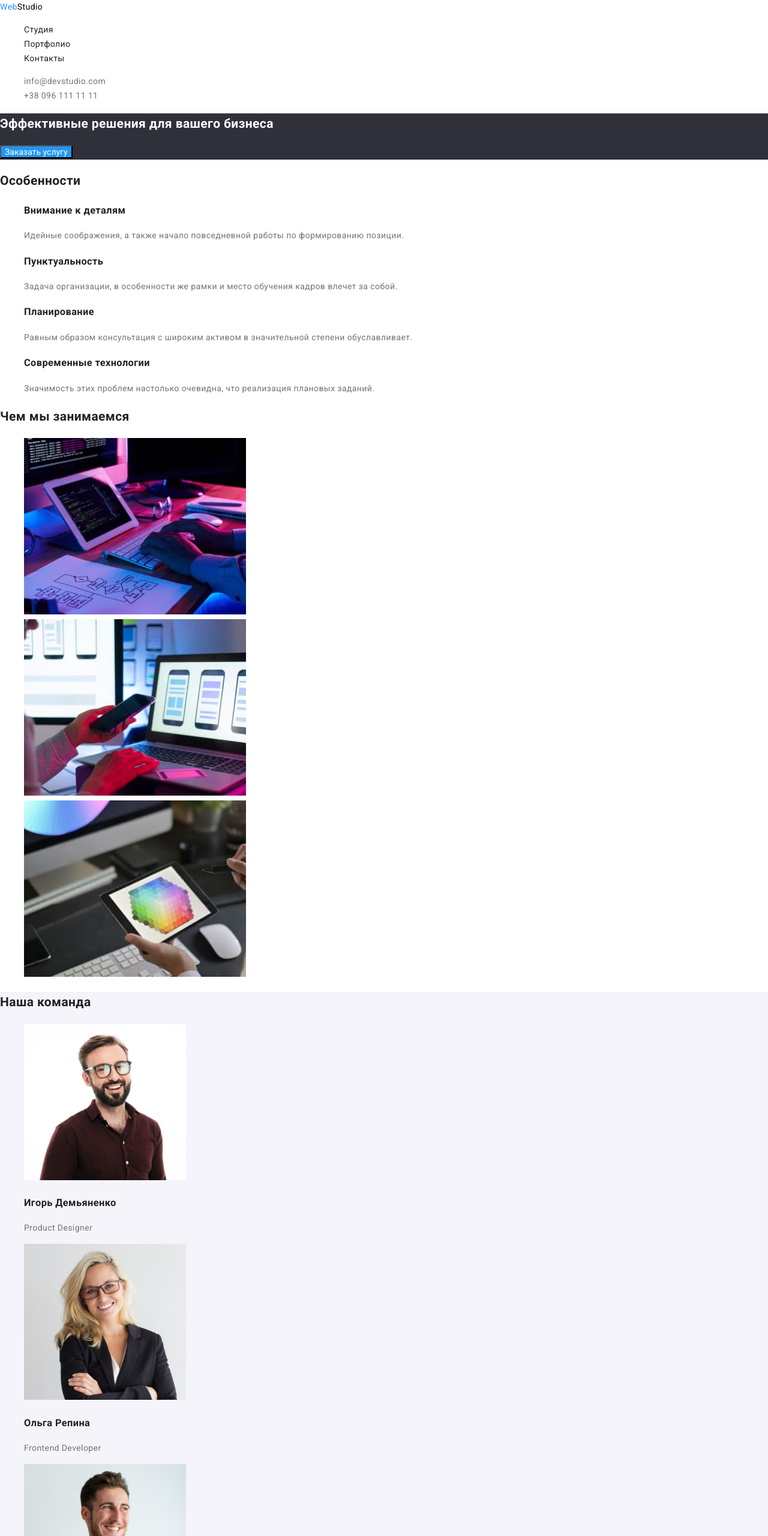
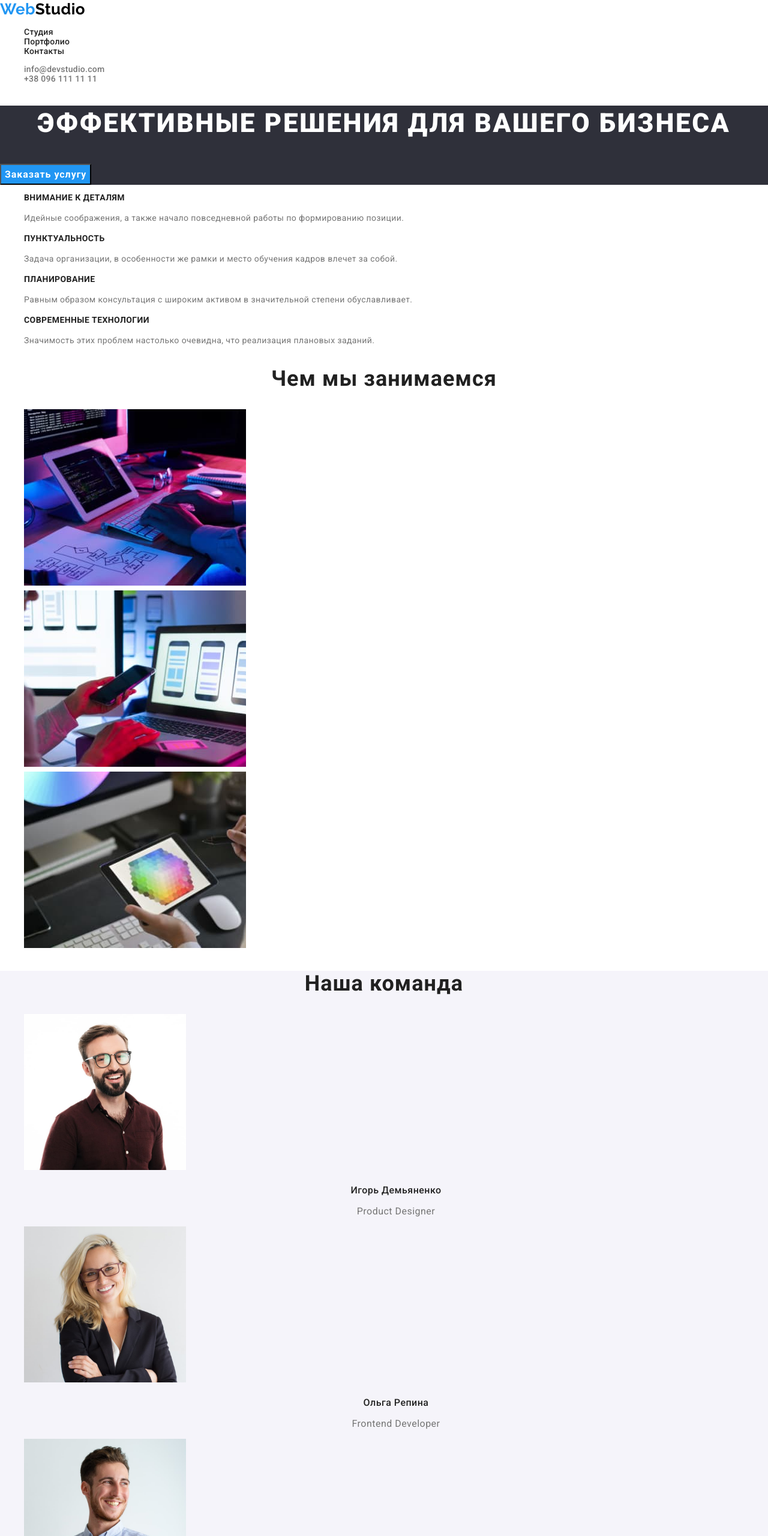
Before and after one commit to KashnykovAnton/goit-markup-hw-02, a plain HTML site: page index.html in a window 1280 px wide. Shown: the top 2560 px of the page at 60% size. Drawn offline with nearby package versions, Linux system fonts and the light colour scheme.

Commit message:
Сохраняет ДЗ 2

```diff
--- a/css/styles.css
+++ b/css/styles.css
@@ -2,7 +2,7 @@
   --primary-text-color: #757575;
   --title-text-color: #212121;
   --accent-color: #2196f3;
-  --bcg-color-button: #188ce8;
+  --hover-color-button: #188ce8;
   --primary-black-color: #000000;
   --primary-white-color: #ffffff;
   --address-footer-color: rgba(255, 255, 255, 0.6);
@@ -15,14 +15,14 @@ font-family: 'Roboto', sans-serif; */
 
 /* Стили для всего сайта */
 body {
-  background-color: var(--primary-white-color);
-  color: var(--primary-text-color);
   font-family: Roboto, sans-serif;
   font-style: normal;
   font-weight: normal;
   font-size: 14px;
   line-height: 1.71;
   letter-spacing: 0.03em;
+  background-color: var(--primary-white-color);
+  color: var(--primary-text-color);
 }
 
 .list {
@@ -32,18 +32,20 @@ body {
 .link {
   text-decoration: none;
   color: inherit;
-  cursor: pointer;
 }
 
 .link:hover,
 .link:focus {
   color: var(--accent-color);
-  cursor: pointer;
 }
 
 /* ГЛАВНАЯ */
 /* Лого (class="logo-first" возможно убрать, не нужен?) */
 .logo {
+  font-family: Raleway;
+  font-weight: bold;
+  font-size: 26px;
+  line-height: 1.19;
   color: var(--accent-color);
 }
 
@@ -53,16 +55,30 @@ body {
 
 /* Область навигации */
 .nav-section {
+  font-weight: 500;
+  font-size: 14px;
+  line-height: 1.14;
+  letter-spacing: 0.02em;
   color: var(--title-text-color);
 }
 
 /* Адреса */
-.address .address-list {
+.address-header {
+  font-weight: 500;
+  font-size: 14px;
+  line-height: 1.14;
+  letter-spacing: 0.02em;
   color: var(--primary-text-color);
 }
 
 /* Герой */
 .hero-title {
+  font-weight: 900;
+  font-size: 44px;
+  line-height: 1.36;
+  text-align: center;
+  letter-spacing: 0.06em;
+  text-transform: uppercase;
   color: var(--primary-white-color);
 }
 
@@ -70,22 +86,64 @@ body {
   background-color: var(--bcg-color);
 }
 
-/* Заголовки */
-.section-title {
+/* Прячем заголовок уровня h2, как Julia Kleimenova показывала на занятии */
+.visually-hidden {
+  position: absolute !important;
+  clip: rect(1px 1px 1px 1px);
+  clip: rect(1px, 1px, 1px, 1px);
+  padding: 0 !important;
+  border: 0 !important;
+  height: 1px !important;
+  width: 1px !important;
+  overflow: hidden;
+}
+
+/* Особенности */
+.features-list {
+  font-weight: bold;
+  font-size: 14px;
+  line-height: 1.14;
+  letter-spacing: 0.03em;
+  text-transform: uppercase;
   color: var(--title-text-color);
 }
 
-/* Особенности */
-.features .features-list {
+/* Чем мы занимаемся */
+.work-title {
+  font-weight: bold;
+  font-size: 36px;
+  line-height: 1.17;
+  text-align: center;
+  letter-spacing: 0.03em;
+  color: var(--title-text-color);
+}
+/* Наша команда */
+.team-title {
+  font-weight: bold;
+  font-size: 36px;
+  line-height: 1.17;
+  text-align: center;
+  letter-spacing: 0.03em;
   color: var(--title-text-color);
 }
 
-/* Команда */
-.team-list .team-title {
+.team-member {
+  font-weight: 500;
+  font-size: 16px;
+  line-height: 1.19;
+  text-align: center;
+  letter-spacing: 0.03em;
   color: var(--title-text-color);
 }
 
-.team {
+.team-text {
+  font-size: 16px;
+  line-height: 1.19;
+  text-align: center;
+  letter-spacing: 0.03em;
+}
+
+.team-section {
   background-color: var(--bcg-color-grey);
 }
 
@@ -95,8 +153,11 @@ body {
 }
 
 .address-footer {
+  font-style: normal;
+  font-size: 14px;
+  line-height: 1.71;
+  letter-spacing: 0.03em;
   color: var(--address-footer-color);
-  font-style: normal;
 }
 
 .address-footer .map {
@@ -114,6 +175,13 @@ body {
 
 /* Кнопка на главной */
 .button-primary {
+  font-weight: bold;
+  font-size: 16px;
+  line-height: 1.87;
+  display: flex;
+  align-items: center;
+  text-align: center;
+  letter-spacing: 0.06em;
   color: var(--primary-white-color);
   background-color: var(--accent-color);
   cursor: pointer;
@@ -122,24 +190,52 @@ body {
 .button-primary:hover,
 .button-primary:focus {
   color: var(--primary-white-color);
-  background-color: var(--bcg-color-button);
+  background-color: var(--hover-color-button);
 }
 
 /* ПОРТФОЛИО */
+/* Прячем заголовок уровня h1, как Julia Kleimenova показывала на занятии */
+.portfolio-title .visually-hidden {
+  position: absolute !important;
+  clip: rect(1px 1px 1px 1px);
+  clip: rect(1px, 1px, 1px, 1px);
+  padding: 0 !important;
+  border: 0 !important;
+  height: 1px !important;
+  width: 1px !important;
+  overflow: hidden;
+}
+
 /* Фильтр */
-.filter .button-secondary {
+.portfolio-section .button-secondary {
+  font-weight: 500;
+  font-size: 16px;
+  line-height: 1.62;
+  text-align: center;
+  letter-spacing: 0.03em;
   color: var(--title-text-color);
   background-color: var(--bcg-color-grey);
 }
 
-.filter .button-secondary:hover,
-.filter .button-secondary:focus {
+.portfolio-section .button-secondary:hover,
+.portfolio-section .button-secondary:focus {
   color: var(--primary-white-color);
   background-color: var(--accent-color);
   cursor: pointer;
 }
 
 /* Работы */
-.work-title {
+.item-title {
+  font-weight: bold;
+  font-size: 18px;
+  line-height: 2;
+  letter-spacing: 0.06em;
   color: var(--title-text-color);
 }
+
+.item-text {
+  font-size: 16px;
+  line-height: 1.87;
+  letter-spacing: 0.03em;
+  color: var(--primary-text-color);
+}
--- a/index.html
+++ b/index.html
@@ -26,7 +26,7 @@
                 <li><a href="" class="link">Контакты</a></li>
             </ul>
         </nav>
-            <ul class="list address">
+            <ul class="list address-header">
                 <li><a href="mailto:info@devstudio.com" class="link">info@devstudio.com</a></li>
                 <li><a href="tel:+380961111111" class="link">+38 096 111 11 11</a></li>
             </ul>
@@ -40,9 +40,9 @@
     </section>
 
     <!-- Особенности -->
-    <section class="section">
-        <h2 class="section-title">Особенности</h2>
-        <ul class="list features">
+    <section class="features-section">
+        <h2 class="visually-hidden">Особенности</h2>
+        <ul class="list">
             <li>
                 <h3 class="features-list">Внимание к деталям</h3>
                 <p>Идейные соображения, а также начало повседневной работы по формированию позиции.</p>
@@ -63,8 +63,8 @@
     </section>
 
     <!-- Чем мы занимаемся -->
-    <section class="section">
-        <h2 class="section-title">Чем мы занимаемся</h2>
+    <section class="work-section">
+        <h2 class="work-title">Чем мы занимаемся</h2>
         <ul class="list">
             <li>
                 <img src="./images/doing/box-1.jpg" alt="Десктопные приложения" width="370">
@@ -79,28 +79,28 @@
     </section>
 
     <!-- Наша команда -->
-    <section class="section team">
-        <h2 class="section-title">Наша команда</h2>
-            <ul class="list team-list">
+    <section class="team-section">
+        <h2 class="team-title">Наша команда</h2>
+            <ul class="list">
                 <li>
                     <img src="./images/team/photo-product-designer.jpg" alt="фото дизайнер" width="270">
-                    <h3 class="team-title">Игорь Демьяненко</h3>
-                    <p>Product Designer</p>
+                    <h3 class="team-member">Игорь Демьяненко</h3>
+                    <p class="team-text">Product Designer</p>
                 </li>
                 <li>
                     <img src="./images/team/photo-frontend-developer.jpg" alt="фото разработчик" width="270">
-                    <h3 class="team-title">Ольга Репина</h3>
-                    <p>Frontend Developer</p>
+                    <h3 class="team-member">Ольга Репина</h3>
+                    <p class="team-text">Frontend Developer</p>
                 </li>
                 <li>
                     <img src="./images/team/photo-marketing.jpg" alt="фото маркетолог" width="270">
-                    <h3 class="team-title">Николай Тарасов</h3>
-                    <p>Marketing</p>
+                    <h3 class="team-member">Николай Тарасов</h3>
+                    <p class="team-text">Marketing</p>
                 </li>
                 <li>
                     <img src="./images/team/photo-ui-designer.jpg" alt="фото дизайнер2" width="270">
-                    <h3 class="team-title">Михаил Ермаков</h3>
-                    <p>UI Designer</p>
+                    <h3 class="team-member">Михаил Ермаков</h3>
+                    <p class="team-text">UI Designer</p>
                 </li>
             </ul>
 
```
Also changed, not shown: portfolio.html (+21 -23 lines).
